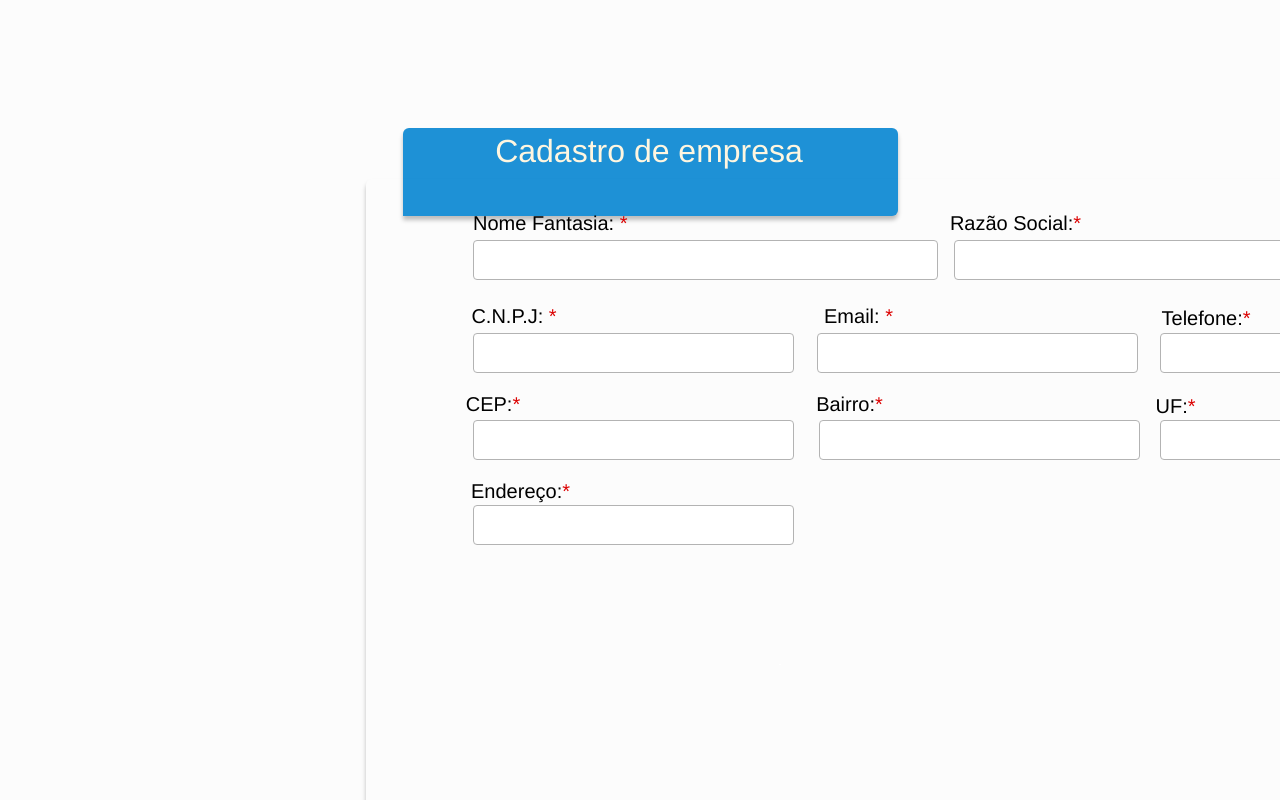
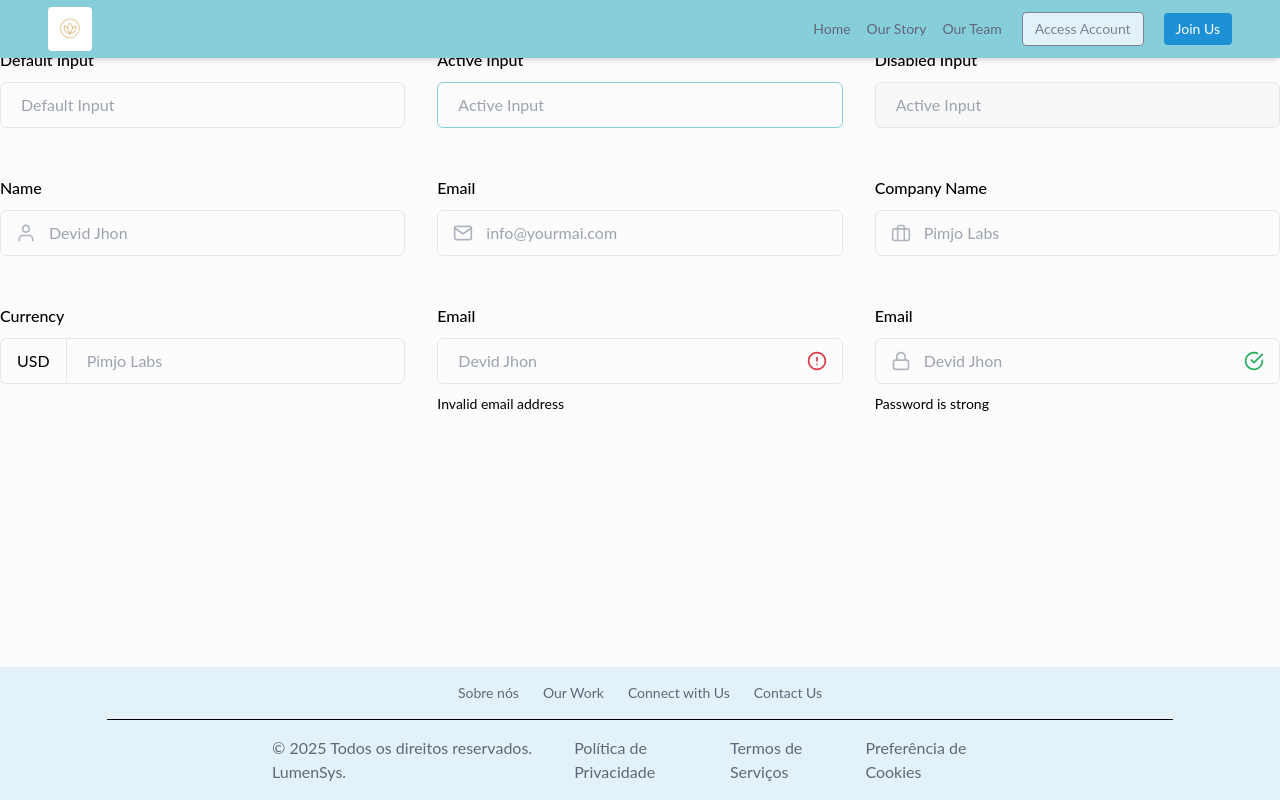
Before and after one commit to LumenSys/LumenSys-Frontend, a React (Vite) app in the folder frontend/: page /cadastroempresa in a window 1280 px wide. Built offline with nearby package versions, Linux system fonts and the light colour scheme.

Commit message:
:sparkles: feat: Add Input component with label and styling

```diff
--- /dev/null
+++ b/frontend/src/components/Input/index.tsx
@@ -0,0 +1,14 @@
+const Input = () => (
+    <>
+      <label className="mb-[10px] block text-base font-medium text-dark dark:text-white">
+        Input
+      </label>
+      <input
+        type="text"
+        placeholder="Default Input"
+        className="w-full bg-transparent rounded-md border border-stroke dark:border-dark-3 py-[10px] px-5 text-dark-6 outline-none transition focus:border-primary active:border-primary disabled:cursor-default disabled:bg-gray-2 disabled:border-gray-2"
+      />
+    </>
+  );
+
+  export default Input;
--- a/frontend/src/pages/CadastroEmpresa/index.tsx
+++ b/frontend/src/pages/CadastroEmpresa/index.tsx
@@ -1,125 +1,341 @@
-export default function CadastroEmpresa() {
+const FormElementInput = () => {
   return (
-    <div className="bg-[#fcfcfc] flex flex-row justify-center w-full">
-      <div className="bg-[#fcfcfc] w-[1920px] h-[1080px] relative">
-        <div className="absolute w-[1208px] h-[844px] top-[118px] left-[356px]">
-          <div className="absolute w-[518px] h-[108px] top-0 left-9">
-            <div className="relative w-[516px] h-[108px]">
-              <div className="flex flex-col w-[515px] items-start gap-2.5 p-2.5 absolute top-0 left-px">
-                <div className="relative self-stretch w-full h-[88px] bg-[#1e91d6] rounded-[6px_6px_6px_0px] shadow-[0px_4px_4px_#00000040]" />
-              <div className="absolute w-[512px] h-11 top-[15px] left-0 [font-family:'Open_Sans-Regular',Helvetica] font-normal text-[#fff6e0] text-[32px] text-center tracking-[0] leading-[normal]">
-                Cadastro de empresa
-              </div>
-            </div>
-          </div>
-          </div>
+    <section className='py-12 dark:bg-dark'>
+      <div className='container'>
+        <div className='-mx-4 flex flex-wrap'>
+          <DefaultColumn>
+            <DefaultInput />
+          </DefaultColumn>
 
+          <DefaultColumn>
+            <ActiveInput />
+          </DefaultColumn>
 
-          <div className="flex w-[1208px] h-[816px] items-center gap-2.5 p-2.5 absolute top-7 left-0">
-            <div className="relative w-[1198px] h-[750px] mr-[-10.00px] bg-neutral-200 rounded-md shadow-[0px_4px_4px_#00000040]" />
-          </div>
+          <DefaultColumn>
+            <DisabledInput />
+          </DefaultColumn>
 
-          <div className="absolute w-[465px] h-10 top-[122px] left-[117px] bg-white rounded border border-solid border-[#b3b3b3]" />
+          <DefaultColumn>
+            <NameInput />
+          </DefaultColumn>
 
-          <p className="absolute w-[266px] h-[27px] top-[94px] left-[117px] [font-family:'Open_Sans-Regular',Helvetica] font-normal text-transparent text-xl tracking-[0] leading-[normal]">
-            <span className="text-black">Nome Fantasia: </span>
+          <DefaultColumn>
+            <EmailInput />
+          </DefaultColumn>
 
-            <span className="text-[#dc0303]">*</span>
-          </p>
+          <DefaultColumn>
+            <CompanyNameInput />
+          </DefaultColumn>
 
-          <div className="absolute w-[321px] h-10 top-[215px] left-[117px] bg-white rounded border border-solid border-[#b3b3b3]" />
+          <DefaultColumn>
+            <CurrencyInput />
+          </DefaultColumn>
 
-          <p className="absolute w-[114px] h-[27px] top-[187px] left-[101px] [font-family:'Open_Sans-Regular',Helvetica] font-normal text-transparent text-xl text-center tracking-[0] leading-[normal]">
-            <span className="text-black">C.N.P.J:</span>
+          <DefaultColumn>
+            <InvalidInput />
+          </DefaultColumn>
 
-            <span className="text-[#dc0303]"> *</span>
-          </p>
-
-          <div className="absolute w-[321px] h-10 top-[215px] left-[461px] bg-white rounded border border-solid border-[#b3b3b3]" />
-
-          <p className="absolute w-[79px] h-[27px] top-[187px] left-[463px] [font-family:'Open_Sans-Regular',Helvetica] font-normal text-transparent text-xl text-center tracking-[0] leading-[normal]">
-            <span className="text-black">Email: </span>
-
-            <span className="text-[#dc0303]">*</span>
-          </p>
-
-          <p className="absolute w-[135px] h-[54px] top-[94px] left-[592px] [font-family:'Open_Sans-Regular',Helvetica] font-normal text-transparent text-xl text-center tracking-[0] leading-[normal]">
-            <span className="text-black">Razão Social:</span>
-
-            <span className="text-[#dc0303]">*</span>
-          </p>
-
-          <div className="absolute w-[527px] h-10 top-[122px] left-[598px] bg-white rounded border border-solid border-[#b3b3b3]" />
-
-          <div className="absolute w-[321px] h-10 top-[215px] left-[804px] bg-white rounded border border-solid border-[#b3b3b3]" />
-
-          <div className="absolute w-[110px] h-[27px] top-[275px] left-[82px] [font-family:'Open_Sans-Regular',Helvetica] font-normal text-black text-xl text-center tracking-[0] leading-[normal]">
-            CEP:
-
-            <span className="text-[#dc0303]">*</span>
-          </div>
-
-          <div className="absolute w-[321px] h-10 top-[302px] left-[117px] bg-white rounded border border-solid border-[#b3b3b3]" />
-
-          <div className="absolute w-[92px] h-6 top-[189px] left-[804px] [font-family:'Inter-Regular',Helvetica] font-normal text-black text-xl text-center tracking-[0] leading-[normal]">
-            Telefone:
-
-            <span className="text-[#dc0303]">*</span>
-          </div>
-
-          <div className="absolute w-[321px] h-10 top-[387px] left-[117px] bg-white rounded border border-solid border-[#b3b3b3]" />
-
-          <div className="absolute w-[109px] h-6 top-[362px] left-[110px] [font-family:'Inter-Regular',Helvetica] font-normal text-black text-xl text-center tracking-[0] leading-[normal]">
-            Endereço:
-
-            <span className="text-[#dc0303]">*</span>
-          </div>
-
-          <div className="absolute w-[321px] h-10 top-[302px] left-[463px] bg-white rounded border border-solid border-[#b3b3b3]" />
-
-          <div className="absolute w-[129px] h-6 top-[275px] left-[429px] [font-family:'Inter-Regular',Helvetica] font-normal text-black text-xl text-center tracking-[0] leading-[normal]">
-            Bairro:
-
-            <span className="text-[#dc0303]">*</span>
-          </div>
-
-          <div className="absolute w-[321px] h-10 top-[302px] left-[804px] bg-white rounded border border-solid border-[#b3b3b3]" />
-
-          <div className="absolute w-[113px] h-6 top-[277px] left-[763px] [font-family:'Inter-Regular',Helvetica] font-normal text-black text-xl text-center tracking-[0] leading-[normal]">
-            UF:
-
-                  <span className="text-[#dc0303]">*</span>
-          </div>
-
-          <div className="absolute top-[326px] left-[116px] [font-family:'Inter-Regular',Helvetica] font-normal text-black text-xs tracking-[0] leading-[normal]">
-            {""}
-          </div>
-
-          <div className="absolute top-[326px] left-[116px] [font-family:'Inter-Regular',Helvetica] font-normal text-black text-xs tracking-[0] leading-[normal]">
-            {""}
-          </div>
-
-          <div className="absolute w-0.5 h-px top-[546px] left-[423px] bg-white" />
-
-          <div className="absolute w-0.5 h-px top-[546px] left-[423px] bg-white" />
-
-          <div className="flex max-w-[360px] w-[285px] h-[46px] items-center justify-center gap-1 px-6 py-4 absolute top-[722px] left-[840px] bg-[#1e91d6] rounded-lg">
-            <div className="inline-flex items-center justify-center gap-2 p-1 relative flex-[0_0_auto] mt-[-12.00px] mb-[-12.00px]">
-              <button className="all-[unset] box-border relative w-fit mt-[-1.00px] [font-family:'Lato-Regular',Helvetica] font-normal text-[#fff6e0] text-xl text-center tracking-[0] leading-[30px] whitespace-nowrap">
-                Cadastrar
-              </button>
-            </div>
-          </div>
-
-          <div className="flex max-w-[360px] w-[285px] h-[46px] items-center justify-center gap-1 px-6 py-4 absolute top-[722px] left-[503px] bg-[#ff0000] rounded-lg">
-            <div className="inline-flex items-center justify-center gap-2 p-1 relative flex-[0_0_auto] mt-[-12.00px] mb-[-12.00px]">
-              <button className="all-[unset] box-border relative w-fit mt-[-1.00px] [font-family:'Lato-Regular',Helvetica] font-normal text-[#fff6e0] text-xl text-center tracking-[0] leading-[30px] whitespace-nowrap">
-                Voltar
-              </button>
-            </div>
-          </div>
+          <DefaultColumn>
+            <StrongInput />
+          </DefaultColumn>
         </div>
       </div>
+    </section>
+  )
+};
+
+export default FormElementInput;
+
+type DefaultColumnProps = {
+  children: React.ReactNode;
+};
+
+const DefaultColumn = ({ children }: DefaultColumnProps) => {
+  return (
+    <div className='w-full px-4 md:w-1/2 lg:w-1/3'>
+      <div className='mb-12'>{children}</div>
     </div>
   );
 };
+
+const DefaultInput = () => {
+  return (
+    <>
+      <label className='mb-[10px] block text-base font-medium text-dark dark:text-white'>
+        Default Input
+      </label>
+      <input
+        type='text'
+        placeholder='Default Input'
+        className='w-full bg-transparent rounded-md border border-stroke dark:border-dark-3 py-[10px] px-5 text-dark-6 outline-none transition focus:border-primary active:border-primary disabled:cursor-default disabled:bg-gray-2 disabled:border-gray-2'
+      />
+    </>
+  )
+}
+
+const ActiveInput = () => {
+  return (
+    <>
+      <label className='mb-[10px] block text-base font-medium text-dark dark:text-white'>
+        Active Input
+      </label>
+      <input
+        type='text'
+        placeholder='Active Input'
+        className='w-full bg-transparent rounded-md border border-primary py-[10px] px-5 text-dark-5 outline-none transition focus:border-primary active:border-primary disabled:cursor-default disabled:bg-gray-2 disabled:border-gray-2'
+      />
+    </>
+  )
+}
+
+const DisabledInput = () => {
+  return (
+    <>
+      <label className='mb-[10px] block text-base font-medium text-dark dark:text-white'>
+        Disabled Input
+      </label>
+      <input
+        type='text'
+        placeholder='Active Input'
+        disabled
+        className='w-full rounded-md border border-stroke dark:border-dark-3 py-[10px] px-5 text-dark-6 outline-none transition focus:border-primary active:border-primary disabled:cursor-default disabled:bg-gray-2 disabled:border-gray-2 dark:disabled:bg-dark-4 dark:disabled:border-dark-4'
+      />
+    </>
+  )
+}
+
+const NameInput = () => {
+  return (
+    <>
+      <label className='mb-[10px] block text-base font-medium text-dark dark:text-white'>
+        Name
+      </label>
+      <div className='relative'>
+        <input
+          type='text'
+          placeholder='Devid Jhon'
+          className='w-full bg-transparent rounded-md border border-stroke dark:border-dark-3 py-[10px] pr-3 pl-12 text-dark-6 outline-none transition focus:border-primary active:border-primary disabled:cursor-default disabled:bg-gray-2'
+        />
+        <span className='absolute top-1/2 left-4 -translate-y-1/2'>
+          <svg
+            width={20}
+            height={20}
+            viewBox="0 0 20 20"
+            fill="none"
+            xmlns="http://www.w3.org/2000/svg"
+          >
+            <path
+              d="M3.72 12.886a4.167 4.167 0 0 1 2.947-1.22h6.666a4.167 4.167 0 0 1 4.167 4.167v1.666a.833.833 0 1 1-1.667 0v-1.666a2.5 2.5 0 0 0-2.5-2.5H6.667a2.5 2.5 0 0 0-2.5 2.5v1.666a.833.833 0 1 1-1.667 0v-1.666a4.17 4.17 0 0 1 1.22-2.947ZM10 3.333a2.5 2.5 0 1 0 0 5 2.5 2.5 0 0 0 0-5Zm-4.166 2.5a4.167 4.167 0 1 1 8.333 0 4.167 4.167 0 0 1-8.333 0Z"
+              opacity={0.8}
+              fillRule="evenodd"
+              clipRule="evenodd"
+              fill="#9CA3AF"
+            />
+          </svg>
+        </span>
+      </div>
+    </>
+  )
+}
+
+const EmailInput = () => {
+  return (
+    <>
+      <label className='mb-[10px] block text-base font-medium text-dark dark:text-white'>
+        Email
+      </label>
+      <div className='relative'>
+        <input
+          type='email'
+          placeholder='info@yourmai.com'
+          className='w-full bg-transparent rounded-md border border-stroke dark:border-dark-3 py-[10px] pr-3 pl-12 text-dark-6 outline-none transition focus:border-primary active:border-primary disabled:cursor-default disabled:bg-gray-2'
+        />
+        <span className='absolute top-1/2 left-4 -translate-y-1/2'>
+          <svg
+            width={20}
+            height={20}
+            viewBox="0 0 20 20"
+            fill="none"
+            xmlns="http://www.w3.org/2000/svg"
+          >
+            <g opacity={0.8} fillRule="evenodd" clipRule="evenodd" fill="#9CA3AF">
+              <path d="M3.334 4.167A.838.838 0 0 0 2.501 5v10c0 .456.377.833.833.833h13.333a.838.838 0 0 0 .834-.833V5a.838.838 0 0 0-.834-.833H3.334ZM.834 5c0-1.377 1.123-2.5 2.5-2.5h13.333c1.377 0 2.5 1.123 2.5 2.5v10c0 1.377-1.123 2.5-2.5 2.5H3.334a2.505 2.505 0 0 1-2.5-2.5V5Z" />
+              <path d="M.985 4.522a.833.833 0 0 1 1.16-.205l7.856 5.499 7.855-5.5a.833.833 0 1 1 .956 1.366l-8.333 5.833a.833.833 0 0 1-.956 0L1.19 5.682a.833.833 0 0 1-.205-1.16Z" />
+            </g>
+          </svg>
+        </span>
+      </div>
+    </>
+  )
+}
+
+const CompanyNameInput = () => {
+  return (
+    <>
+      <label className='mb-[10px] block text-base font-medium text-dark dark:text-white'>
+        Company Name
+      </label>
+      <div className='relative'>
+        <input
+          type='text'
+          placeholder='Pimjo Labs'
+          className='w-full bg-transparent rounded-md border border-stroke dark:border-dark-3 py-[10px] pr-3 pl-12 text-dark-6 outline-none transition focus:border-primary active:border-primary disabled:cursor-default disabled:bg-gray-2'
+        />
+        <span className='absolute top-1/2 left-4 -translate-y-1/2'>
+          <svg
+            width={20}
+            height={20}
+            viewBox="0 0 20 20"
+            fill="none"
+            xmlns="http://www.w3.org/2000/svg"
+          >
+            <g opacity={0.8}>
+              <path
+                fillRule="evenodd"
+                clipRule="evenodd"
+                d="M3.33398 6.66667C2.87375 6.66667 2.50065 7.03976 2.50065 7.5V15.8333C2.50065 16.2936 2.87375 16.6667 3.33398 16.6667H16.6673C17.1276 16.6667 17.5007 16.2936 17.5007 15.8333V7.5C17.5007 7.03976 17.1276 6.66667 16.6673 6.66667H3.33398ZM0.833984 7.5C0.833984 6.11929 1.95327 5 3.33398 5H16.6673C18.048 5 19.1673 6.11929 19.1673 7.5V15.8333C19.1673 17.214 18.048 18.3333 16.6673 18.3333H3.33398C1.95327 18.3333 0.833984 17.214 0.833984 15.8333V7.5Z"
+                fill="#9CA3AF"
+              />
+              <path
+                fillRule="evenodd"
+                clipRule="evenodd"
+                d="M6.56622 2.39825C7.03506 1.92941 7.67094 1.66602 8.33398 1.66602H11.6673C12.3304 1.66602 12.9662 1.92941 13.4351 2.39825C13.9039 2.86709 14.1673 3.50297 14.1673 4.16602V17.4993C14.1673 17.9596 13.7942 18.3327 13.334 18.3327C12.8737 18.3327 12.5006 17.9596 12.5006 17.4993V4.16602C12.5006 3.945 12.4129 3.73304 12.2566 3.57676C12.1003 3.42048 11.8883 3.33268 11.6673 3.33268H8.33398C8.11297 3.33268 7.90101 3.42048 7.74473 3.57676C7.58845 3.73304 7.50065 3.945 7.50065 4.16602V17.4993C7.50065 17.9596 7.12755 18.3327 6.66732 18.3327C6.20708 18.3327 5.83398 17.9596 5.83398 17.4993V4.16602C5.83398 3.50297 6.09738 2.86709 6.56622 2.39825Z"
+                fill="#9CA3AF"
+              />
+            </g>
+          </svg>
+        </span>
+      </div>
+    </>
+  )
+}
+
+const CurrencyInput = () => {
+  return (
+    <>
+      <label className='mb-[10px] block text-base font-medium text-dark dark:text-white'>
+        Currency
+      </label>
+      <div className='flex items-center'>
+        <span className='h-full rounded-tl-md rounded-bl-md border border-r-0 border-stroke dark:border-dark-3 bg-gray-2 dark:bg-dark-2 py-[10px] px-4 text-base uppercase text-body-color dark:text-dark-6'>
+          USD
+        </span>
+        <input
+          type='text'
+          placeholder='Pimjo Labs'
+          className='w-full bg-transparent rounded-br-md rounded-tr-md border border-stroke dark:border-dark-3 py-[10px] pr-3 pl-5 text-dark-6 outline-none transition focus:border-primary active:border-primary disabled:cursor-default disabled:bg-gray-2'
+        />
+      </div>
+    </>
+  )
+}
+
+const InvalidInput = () => {
+  return (
+    <>
+      <label className='mb-[10px] block text-base font-medium text-dark dark:text-white'>
+        Email
+      </label>
+      <div className='relative'>
+        <input
+          type='email'
+          placeholder='Devid Jhon'
+          className='w-full bg-transparent rounded-md border border-red py-[10px] pl-5 pr-12 text-dark-6 outline-none transition'
+        />
+        <span className='absolute top-1/2 right-4 -translate-y-1/2'>
+          <svg
+            width={20}
+            height={20}
+            viewBox="0 0 20 20"
+            fill="none"
+            xmlns="http://www.w3.org/2000/svg"
+          >
+            <path
+              fillRule="evenodd"
+              clipRule="evenodd"
+              d="M9.9987 2.50065C5.85656 2.50065 2.4987 5.85852 2.4987 10.0007C2.4987 14.1428 5.85656 17.5007 9.9987 17.5007C14.1408 17.5007 17.4987 14.1428 17.4987 10.0007C17.4987 5.85852 14.1408 2.50065 9.9987 2.50065ZM0.832031 10.0007C0.832031 4.93804 4.93609 0.833984 9.9987 0.833984C15.0613 0.833984 19.1654 4.93804 19.1654 10.0007C19.1654 15.0633 15.0613 19.1673 9.9987 19.1673C4.93609 19.1673 0.832031 15.0633 0.832031 10.0007Z"
+              fill="#DC3545"
+            />
+            <path
+              fillRule="evenodd"
+              clipRule="evenodd"
+              d="M10.0013 5.83398C10.4615 5.83398 10.8346 6.20708 10.8346 6.66732V10.0007C10.8346 10.4609 10.4615 10.834 10.0013 10.834C9.54106 10.834 9.16797 10.4609 9.16797 10.0007V6.66732C9.16797 6.20708 9.54106 5.83398 10.0013 5.83398Z"
+              fill="#DC3545"
+            />
+            <path
+              fillRule="evenodd"
+              clipRule="evenodd"
+              d="M9.16797 13.3333C9.16797 12.8731 9.54106 12.5 10.0013 12.5H10.0096C10.4699 12.5 10.843 12.8731 10.843 13.3333C10.843 13.7936 10.4699 14.1667 10.0096 14.1667H10.0013C9.54106 14.1667 9.16797 13.7936 9.16797 13.3333Z"
+              fill="#DC3545"
+            />
+          </svg>
+        </span>
+      </div>
+      <p className='mt-[10px] text-sm text-red'>Invalid email address</p>
+    </>
+  )
+}
+
+const StrongInput = () => {
+  return (
+    <>
+      <label className='mb-[10px] block text-base font-medium text-dark dark:text-white'>
+        Email
+      </label>
+      <div className='relative'>
+        <input
+          type='email'
+          placeholder='Devid Jhon'
+          className='w-full bg-transparent rounded-md border border-green py-[10px] px-12 text-dark-6 outline-none transition'
+        />
+        <span className='absolute top-1/2 left-4 -translate-y-1/2'>
+          <svg
+            width={20}
+            height={20}
+            viewBox="0 0 20 20"
+            fill="none"
+            xmlns="http://www.w3.org/2000/svg"
+          >
+            <g opacity={0.8}>
+              <path
+                fillRule="evenodd"
+                clipRule="evenodd"
+                d="M4.16797 10.0007C3.70773 10.0007 3.33464 10.3737 3.33464 10.834V16.6673C3.33464 17.1276 3.70773 17.5007 4.16797 17.5007H15.8346C16.2949 17.5007 16.668 17.1276 16.668 16.6673V10.834C16.668 10.3737 16.2949 10.0007 15.8346 10.0007H4.16797ZM1.66797 10.834C1.66797 9.45327 2.78726 8.33398 4.16797 8.33398H15.8346C17.2153 8.33398 18.3346 9.45327 18.3346 10.834V16.6673C18.3346 18.048 17.2153 19.1673 15.8346 19.1673H4.16797C2.78726 19.1673 1.66797 18.048 1.66797 16.6673V10.834Z"
+                fill="#9CA3AF"
+              />
+              <path
+                fillRule="evenodd"
+                clipRule="evenodd"
+                d="M10 2.50065C9.11594 2.50065 8.2681 2.85184 7.64298 3.47696C7.01786 4.10208 6.66667 4.94993 6.66667 5.83398V9.16732C6.66667 9.62756 6.29357 10.0007 5.83333 10.0007C5.3731 10.0007 5 9.62756 5 9.16732V5.83398C5 4.5079 5.52678 3.23613 6.46447 2.29845C7.40215 1.36077 8.67392 0.833984 10 0.833984C11.3261 0.833984 12.5979 1.36077 13.5355 2.29845C14.4732 3.23613 15 4.5079 15 5.83398V9.16732C15 9.62756 14.6269 10.0007 14.1667 10.0007C13.7064 10.0007 13.3333 9.62756 13.3333 9.16732V5.83398C13.3333 4.94993 12.9821 4.10208 12.357 3.47696C11.7319 2.85184 10.8841 2.50065 10 2.50065Z"
+                fill="#9CA3AF"
+              />
+            </g>
+          </svg>
+        </span>
+        <span className='absolute top-1/2 right-4 -translate-y-1/2'>
+          <svg
+            width={20}
+            height={20}
+            viewBox="0 0 20 20"
+            fill="none"
+            xmlns="http://www.w3.org/2000/svg"
+          >
+            <path
+              fillRule="evenodd"
+              clipRule="evenodd"
+              d="M13.0512 3.14409C11.5739 2.48584 9.9234 2.32277 8.34584 2.6792C6.76829 3.03562 5.34821 3.89245 4.29741 5.12189C3.2466 6.35133 2.62137 7.88751 2.51496 9.50132C2.40854 11.1151 2.82665 12.7201 3.70692 14.0769C4.58719 15.4337 5.88246 16.4695 7.39955 17.03C8.91664 17.5905 10.5743 17.6456 12.1252 17.187C13.6762 16.7284 15.0373 15.7808 16.0057 14.4855C16.9741 13.1901 17.4978 11.6164 17.4987 9.99909V9.2329C17.4987 8.77266 17.8718 8.39956 18.332 8.39956C18.7923 8.39956 19.1654 8.77266 19.1654 9.2329V9.99956C19.1642 11.9763 18.5242 13.9002 17.3406 15.4834C16.157 17.0666 14.4934 18.2248 12.5978 18.7853C10.7022 19.3457 8.67619 19.2784 6.82196 18.5934C4.96774 17.9084 3.38463 16.6423 2.30875 14.984C1.23286 13.3257 0.72184 11.3641 0.851902 9.39166C0.981963 7.41922 1.74614 5.54167 3.03045 4.03902C4.31477 2.53637 6.05042 1.48914 7.97854 1.05351C9.90666 0.617872 11.9239 0.817181 13.7295 1.62171C14.1499 1.80902 14.3389 2.30167 14.1516 2.72206C13.9642 3.14246 13.4716 3.3314 13.0512 3.14409Z"
+              fill="#22AD5C"
+            />
+            <path
+              fillRule="evenodd"
+              clipRule="evenodd"
+              d="M18.9236 2.74378C19.2492 3.06906 19.2495 3.59669 18.9242 3.92229L10.5909 12.264C10.4346 12.4204 10.2226 12.5083 10.0015 12.5083C9.78042 12.5084 9.56838 12.4206 9.41205 12.2643L6.91205 9.76426C6.58661 9.43882 6.58661 8.91118 6.91205 8.58574C7.23748 8.26031 7.76512 8.26031 8.09056 8.58574L10.001 10.4962L17.7451 2.74437C18.0704 2.41877 18.598 2.41851 18.9236 2.74378Z"
+              fill="#22AD5C"
+            />
+          </svg>
+        </span>
+      </div>
+      <p className='mt-[10px] text-sm text-green'>Password is strong</p>
+    </>
+  )
+};
```
